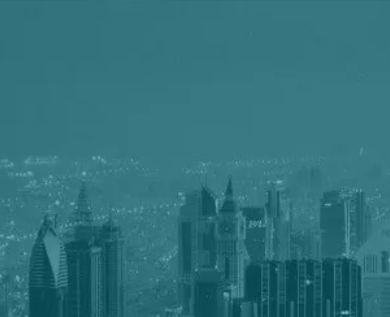
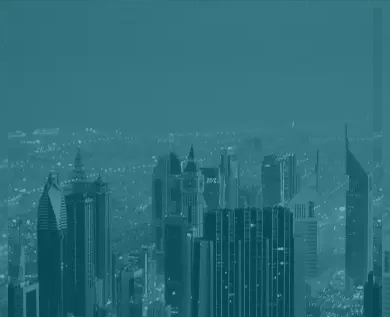
Before and after one commit to PyGeek03/pygeek03.github.io, a plain HTML site: page index.html in a window 390 px wide. Shown: the top 317 px of the page. Drawn offline with Linux system fonts and the light colour scheme.

Commit message:
Add mobile background

```diff
--- a/main.css
+++ b/main.css
@@ -4,12 +4,18 @@
 }
 
 html {
-    background: url("bg.webp") no-repeat center center fixed;
+    background: url("assets/img/bg.webp") no-repeat center center fixed;
     -webkit-background-size: cover;
     -moz-background-size: cover;
     -o-background-size: cover;
     background-size: cover;
     text-align: center;
+}
+
+@media only screen and (max-width: 767px) {
+  body {
+    background-image: url("assets/img/mobile_bg.webp");
+  }
 }
 
 .content {
```
Also changed, not shown: assets/img/bg.webp (added), assets/img/mobile_bg.webp (added), bg.jpg (deleted), bg.webp (deleted).
